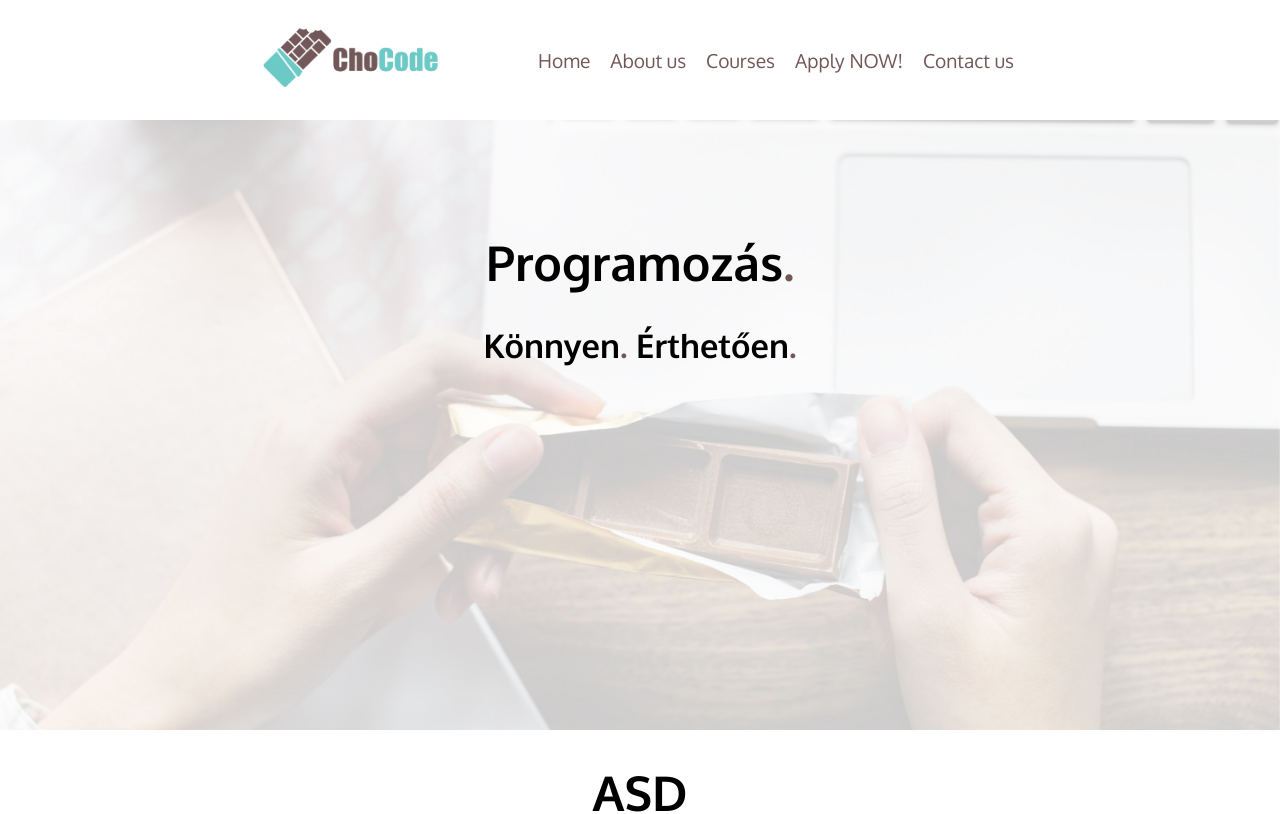
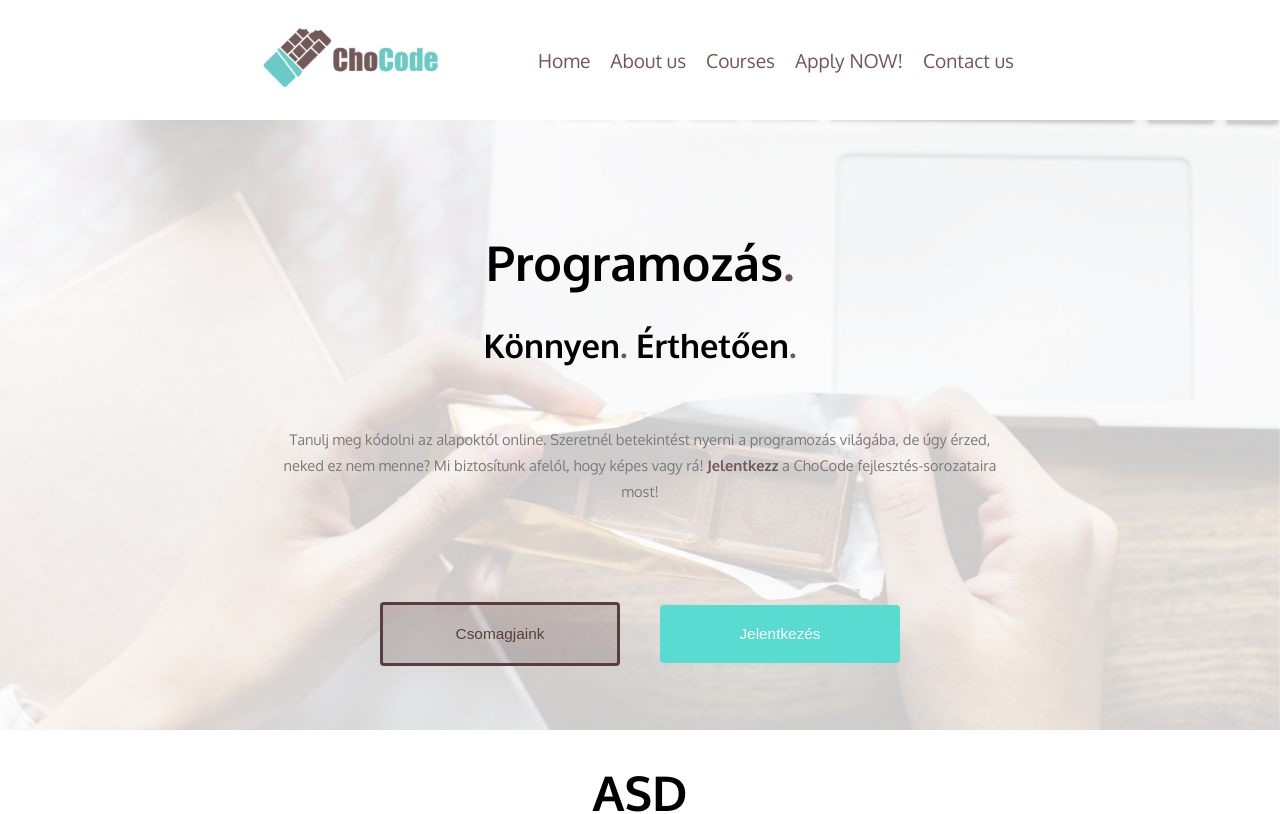
Before and after one commit to ferzs1/chocode-react, a React (Create React App) app: page / in a window 1280 px wide. Shown: the top 814 px of the page. Built offline with nearby package versions, Linux system fonts and the light colour scheme.

Commit message:
Style Button component and add stuff to header

```diff
--- /dev/null
+++ b/src/components/UI/Button/Button.js
@@ -0,0 +1,15 @@
+import React from 'react';
+import classes from './Button.module.css';
+
+const button = (props) => {
+    let cls = [classes.Button, classes[props.type]].join(' ')
+    return (
+        <button
+            onClick={props.onClick}
+            className={cls}>
+            {props.children}
+        </button>
+    );
+}
+
+export default button;
--- /dev/null
+++ b/src/components/UI/Button/Button.module.css
@@ -0,0 +1,32 @@
+.Button {
+    width: 240px;
+    padding: 20px 40px;
+    box-sizing: border-box;
+    border: none;
+    font-size: .8em;
+    border-radius: 4px;
+}
+
+.CTA {
+    background-color: #59dbd1;
+    color: white;
+}
+
+.CTA:hover {
+    background-color: #94ecdc;
+
+}
+
+.Normal {
+    background-color: rgba( 90, 61, 61, .2 );
+    border: 3px solid #5a3d3d;
+    color: #5a3d3d;
+}
+
+.Normal:hover {
+    background-color: rgba( 90, 61, 61, .1 );
+}
+
+.Button:hover {
+    cursor: pointer;
+}
--- a/src/components/UI/Header/Header.js
+++ b/src/components/UI/Header/Header.js
@@ -1,8 +1,8 @@
 import React from 'react';
 import { ParallaxBanner, ParallaxBannerLayer } from 'react-scroll-parallax';
 import img from '../../../assets/images/banner.jpg'
-import Aux from '../../../hoc/Aux/Aux';
 import classes from './Header.module.css';
+import Button from '../Button/Button';
 
 const header = (props) => {
     return (
@@ -14,6 +14,13 @@ const header = (props) => {
             >
                 <h1>Programozás<span className={classes.Dot}>.</span></h1>
                 <h2>Könnyen<span className={classes.Dot}>.</span> Érthetően<span className={classes.Dot}>.</span></h2>
+                <p className={classes.Text}>Tanulj meg kódolni az alapoktól online. Szeretnél betekintést nyerni a programozás világába,
+                    de úgy érzed, neked ez nem menne? Mi biztosítunk afelől,
+                    hogy képes vagy rá! <a href="/">Jelentkezz</a> a ChoCode fejlesztés-sorozataira most!</p>
+                <div className={classes.Buttons}>
+                    <Button type="Normal">Csomagjaink</Button>
+                    <Button type="CTA">Jelentkezés</Button>
+                </div>
                 <ParallaxBannerLayer image={img} speed={-90} style={{zIndex: '-100', backgroundSize: 'cover', inset: '-300px 0'}}/>
             </ParallaxBanner>
         // </Aux>
--- a/src/components/UI/Header/Header.module.css
+++ b/src/components/UI/Header/Header.module.css
@@ -10,3 +10,54 @@
 .Dot {
     color: #725757;
 }
+
+.Text {
+    box-sizing: border-box;
+    margin: 60px auto;
+    color: #7a7a7a;
+    line-height: 26px;
+    font-size: 11pt;
+    width: 80%;
+}
+
+.Text a {
+    text-decoration: none;
+    color: #725757;
+    font-weight: bold;
+}
+
+@media (min-width: 1200px) {
+    .Text {
+        max-width: 730px;
+    }
+}
+
+.Buttons {
+    display: flex;
+    flex-flow: column;
+    margin: 0 auto;
+    width: 50%;
+    height: 140px;
+    justify-content: space-between;
+    align-items: center;
+}
+
+@media (min-width: 1200px) {
+    .Buttons {
+        width: 520px;
+        flex-flow: row;
+        margin-top: 50px;
+    }
+}
+
+@media (max-width: 470px ) {
+    .Buttons {
+        height:110px;
+    }
+}
+
+@media (max-width: 650px ) {
+    .Text {
+        margin-bottom: 10px;
+    }
+}
```
